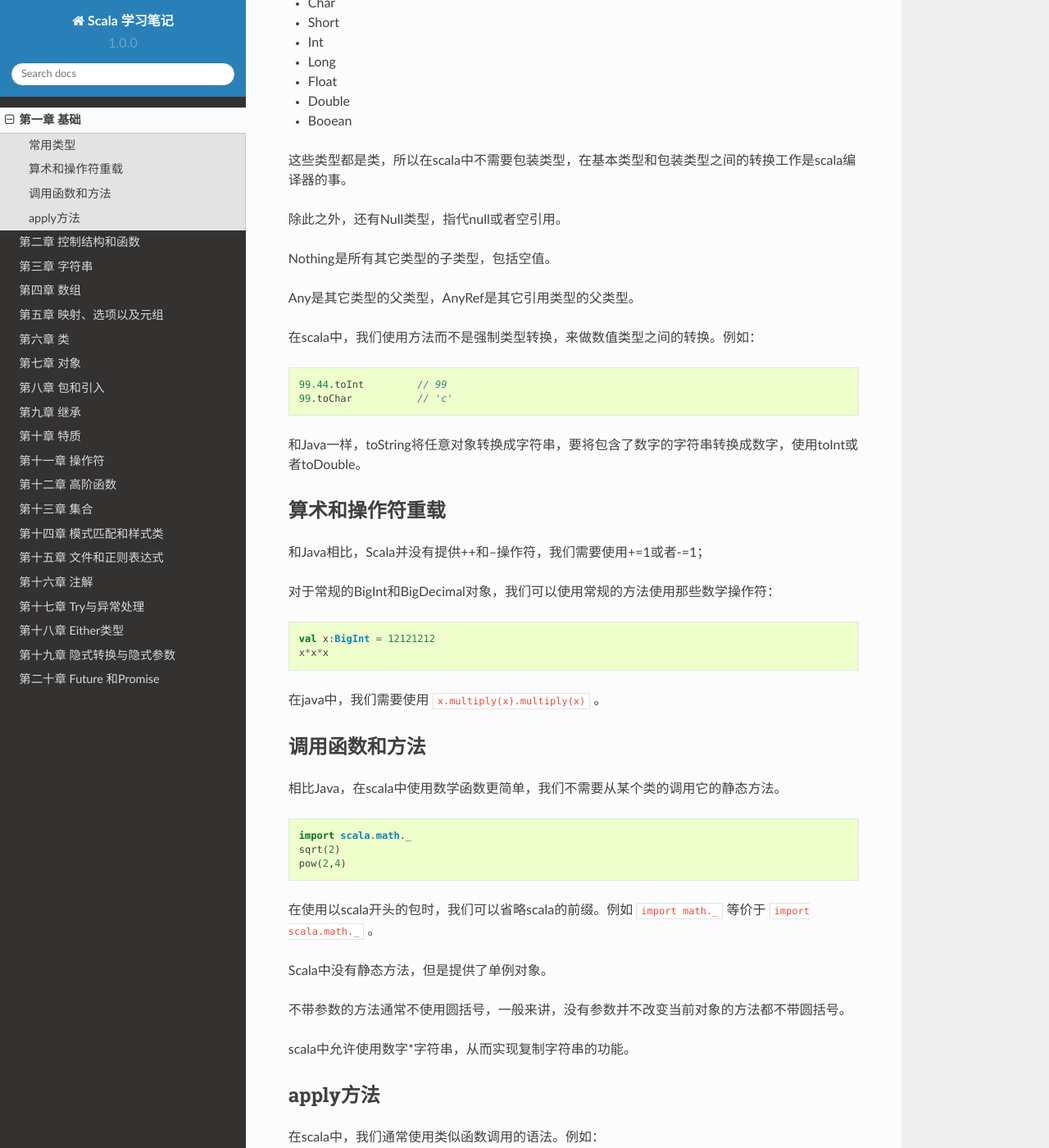
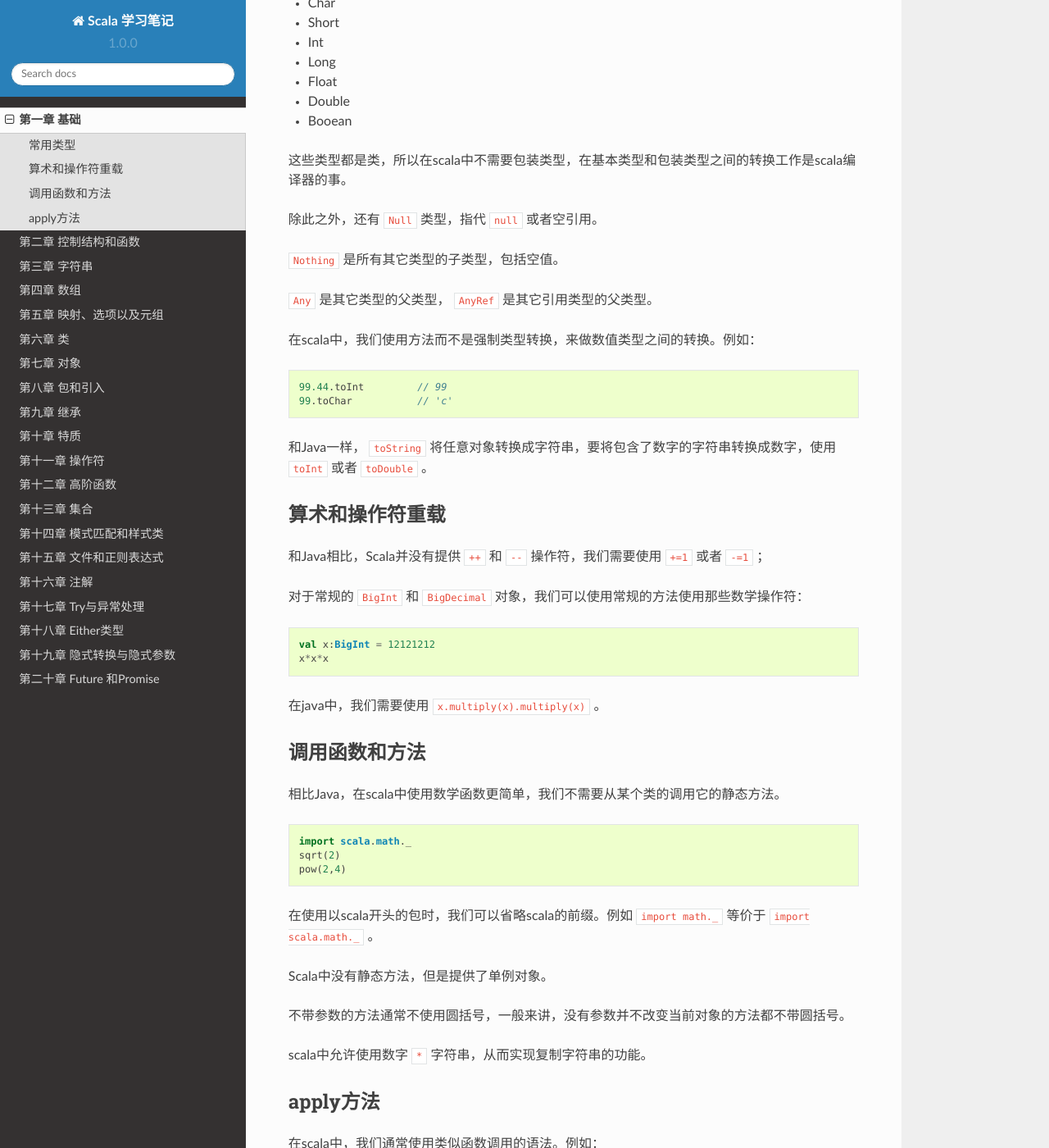
Before and after one commit to nummy/learning-scala, a Sphinx documentation site: the page built from source/chapter/chapter01.rst, in a window 1280 px wide and 1400 px high, scrolled down 307 px. Shown: the whole window at 82% size. Built offline with Sphinx 7.4.7 and the Read the Docs theme 2.0.0, drawn with Linux system fonts in a browser that asks for light colours; pages that are not in the unit, such as notebooks, are missing from menus; some of the changed text lies outside the part shown.

```diff
--- a/source/chapter/chapter01.rst
+++ b/source/chapter/chapter01.rst
@@ -27,11 +27,11 @@ scala中常用类型如下：
 
 这些类型都是类，所以在scala中不需要包装类型，在基本类型和包装类型之间的转换工作是scala编译器的事。
 
-除此之外，还有Null类型，指代null或者空引用。
+除此之外，还有 ``Null`` 类型，指代 ``null`` 或者空引用。
 
-Nothing是所有其它类型的子类型，包括空值。
+``Nothing`` 是所有其它类型的子类型，包括空值。
 
-Any是其它类型的父类型，AnyRef是其它引用类型的父类型。
+``Any`` 是其它类型的父类型， ``AnyRef`` 是其它引用类型的父类型。
 
 在scala中，我们使用方法而不是强制类型转换，来做数值类型之间的转换。例如：
 
@@ -40,16 +40,16 @@ Any是其它类型的父类型，AnyRef是其它引用类型的父类型。
 	99.44.toInt         // 99
 	99.toChar           // 'c'
 
-和Java一样，toString将任意对象转换成字符串，要将包含了数字的字符串转换成数字，使用toInt或者toDouble。
+和Java一样， ``toString`` 将任意对象转换成字符串，要将包含了数字的字符串转换成数字，使用 ``toInt`` 或者 ``toDouble`` 。
 
 -----------------
 算术和操作符重载
 -----------------
 
 
-和Java相比，Scala并没有提供++和--操作符，我们需要使用+=1或者-=1；
+和Java相比，Scala并没有提供 ``++`` 和 ``--`` 操作符，我们需要使用 ``+=1`` 或者 ``-=1`` ；
 
-对于常规的BigInt和BigDecimal对象，我们可以使用常规的方法使用那些数学操作符：
+对于常规的 ``BigInt`` 和 ``BigDecimal`` 对象，我们可以使用常规的方法使用那些数学操作符：
 
 .. code-block:: scala
 
@@ -76,7 +76,7 @@ Scala中没有静态方法，但是提供了单例对象。
 
 不带参数的方法通常不使用圆括号，一般来讲，没有参数并不改变当前对象的方法都不带圆括号。
 
-scala中允许使用数字*字符串，从而实现复制字符串的功能。
+scala中允许使用数字 ``*`` 字符串，从而实现复制字符串的功能。
 
 -----------
 apply方法
@@ -88,7 +88,7 @@ apply方法
 
 	"Hello"(4) // o
 
-你可以将这种用法当作()操作符的重载形式，它背后原理是实现一个名为apply的方法。所以 ``"Hello"(4)`` 相当于以下代码：
+你可以将这种用法当作 ``()`` 操作符的重载形式，它背后原理是实现一个名为 ``apply`` 的方法。所以 ``"Hello"(4)`` 相当于以下代码：
 
 .. code-block:: scala
 
```
